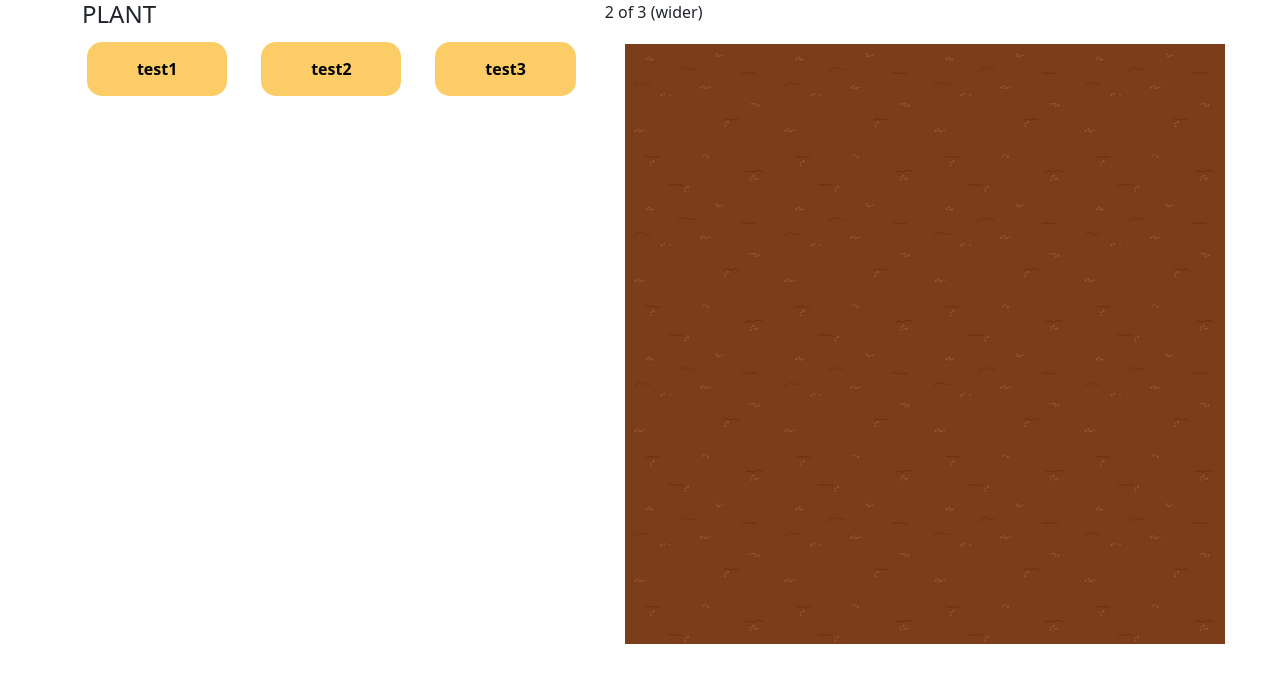
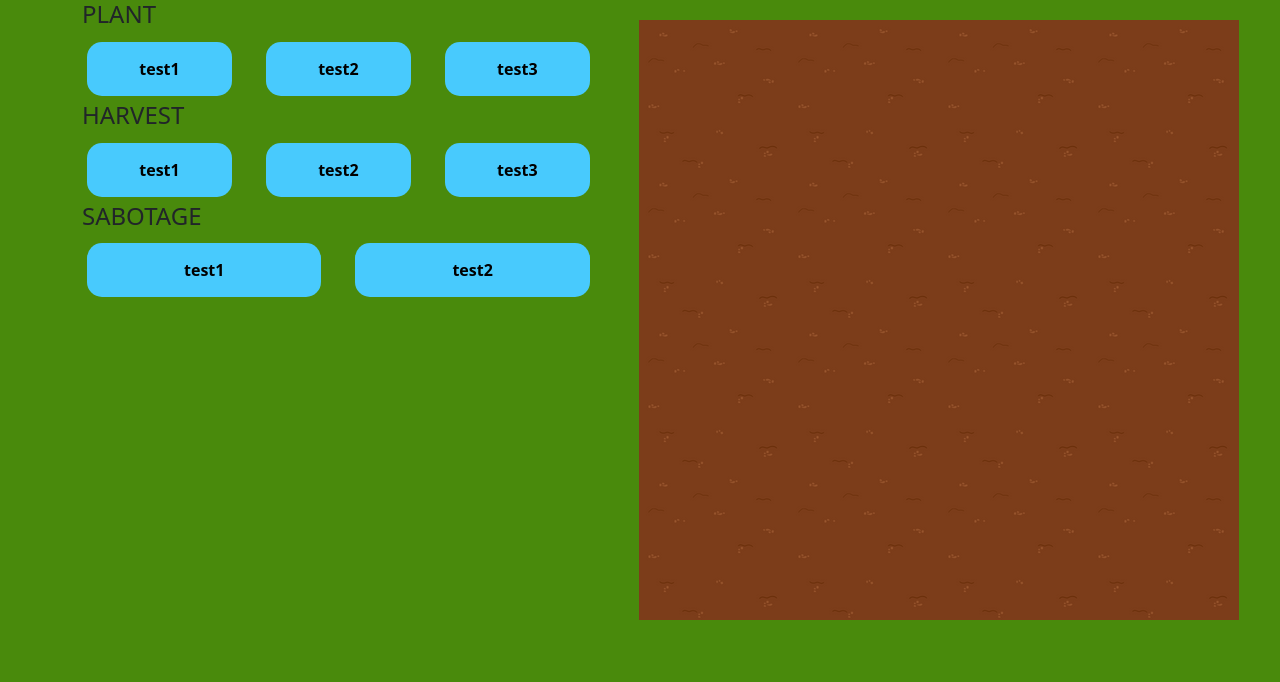
Before and after one commit to HacknRoll2022/HarvestBattle, a plain HTML site: page index.html in a window 1280 px wide. Drawn offline with nearby package versions, Linux system fonts and the light colour scheme.

Commit message:
Add remaing action selection buttons (non functional yet)

```diff
--- a/css/index.css
+++ b/css/index.css
@@ -1,3 +1,6 @@
+body {
+    background-color: #498A0C;
+}
 .container{
     display: flex;
 }
@@ -41,7 +44,7 @@
 }
 
 .action_button {
-	background-color: #fccd66;
+	background-color: #48CAFD;
 	/* background-image: linear-gradient(#ffe16d, #fccd66); */
 	box-sizing: border-box;
 	border-radius: 15px;
@@ -52,6 +55,14 @@
 	margin: 5px;
 	padding: 15px 10px;
 	text-align: center;
+}
+
+.squarebox {
+    margin: auto;
+    width: 50%;
+    background-color: white;
+	padding-bottom: 100%;
+	overflow: hidden;
 }
 
 .flower-container{
--- a/index.html
+++ b/index.html
@@ -20,7 +20,6 @@
     <div class="container">
         <div class="row">
             <div class="col-6">
-                <!-- PLANT -->
                 <div class="row">
                     <h4>PLANT</h4>
                     <div class="col">
@@ -33,9 +32,32 @@
                         <div id="p3" class="action_button" data-selected="0">test3</div>
                     </div>
                 </div>
+
+                <div class="row">
+                    <h4>HARVEST</h4>
+                    <div class="col">
+                        <div id="h1" class="action_button" data-selected="0">test1</div>
+                    </div>
+                    <div class="col">
+                        <div id="h2" class="action_button" data-selected="0">test2</div>
+                    </div>
+                    <div class="col">
+                        <div id="h3" class="action_button" data-selected="0">test3</div>
+                    </div>
+                </div>
+
+                <div class="row">
+                    <h4>SABOTAGE</h4>
+                    <div class="col">
+                        <div id="s1" class="action_button" data-selected="0">test1</div>
+                    </div>
+                    <div class="col">
+                        <div id="s2" class="action_button" data-selected="0">test2</div>
+                    </div>
+                </div>
             </div>
+
             <div class="col-6">
-              2 of 3 (wider)
                 <div class="grid grid-user1">
                 </div>
             </div>
--- a/js/index.js
+++ b/js/index.js
@@ -47,11 +47,11 @@ document.querySelectorAll('.action_button').forEach(b => b.addEventListener('cli
         var btns = document.querySelectorAll('.action_button');
         [].forEach.call(btns, function(btns) {
             btns.dataset.selected = 0;
-            btns.style.backgroundColor = "#fccd66";
+            btns.style.backgroundColor = "#2ec4ff";
         });
 
         btn.dataset.selected = 1;
-        btn.style.backgroundColor = '#F5DBBC';
+        btn.style.backgroundColor = '#004AAD';
     })
 )
 
```
